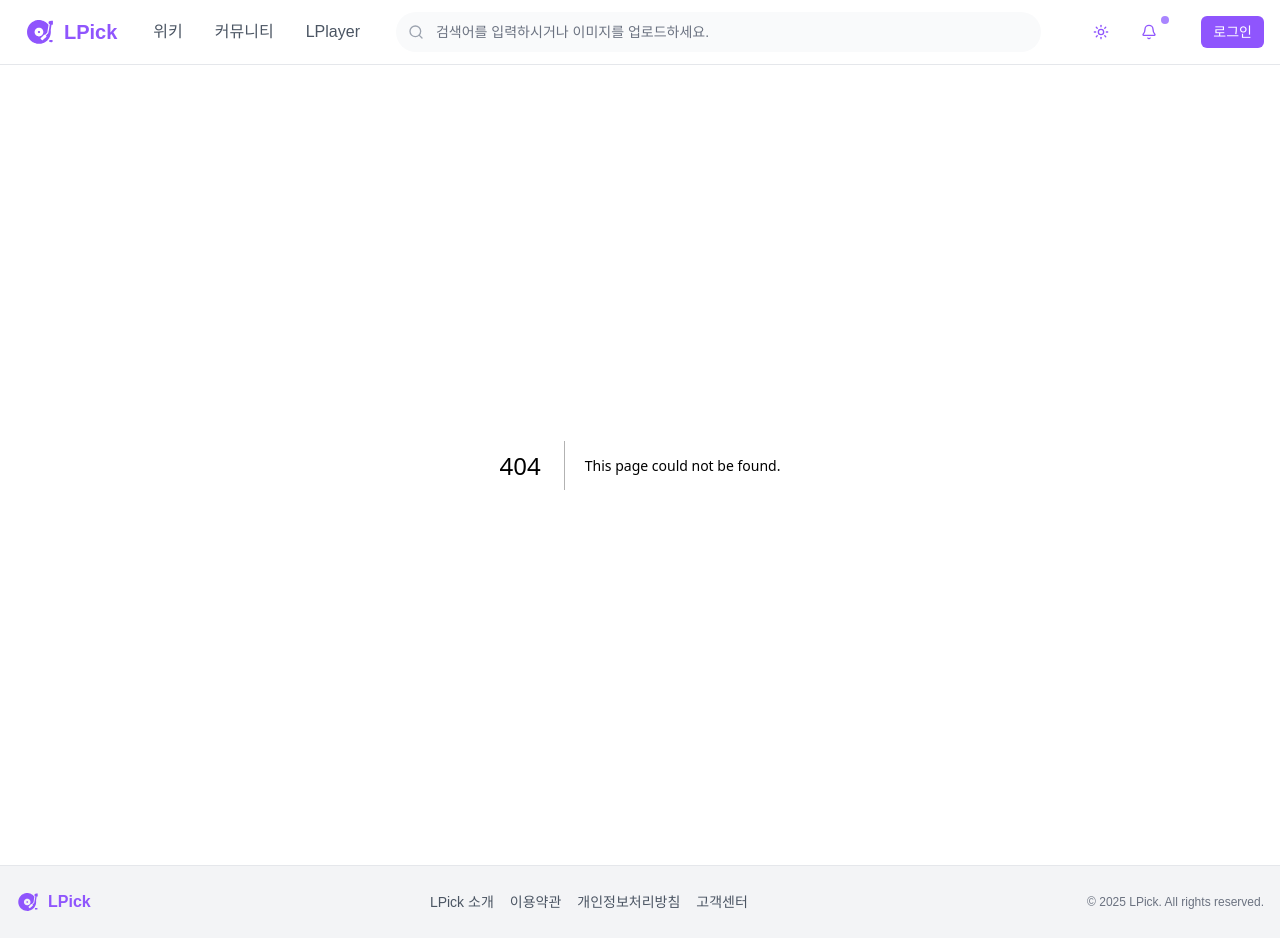
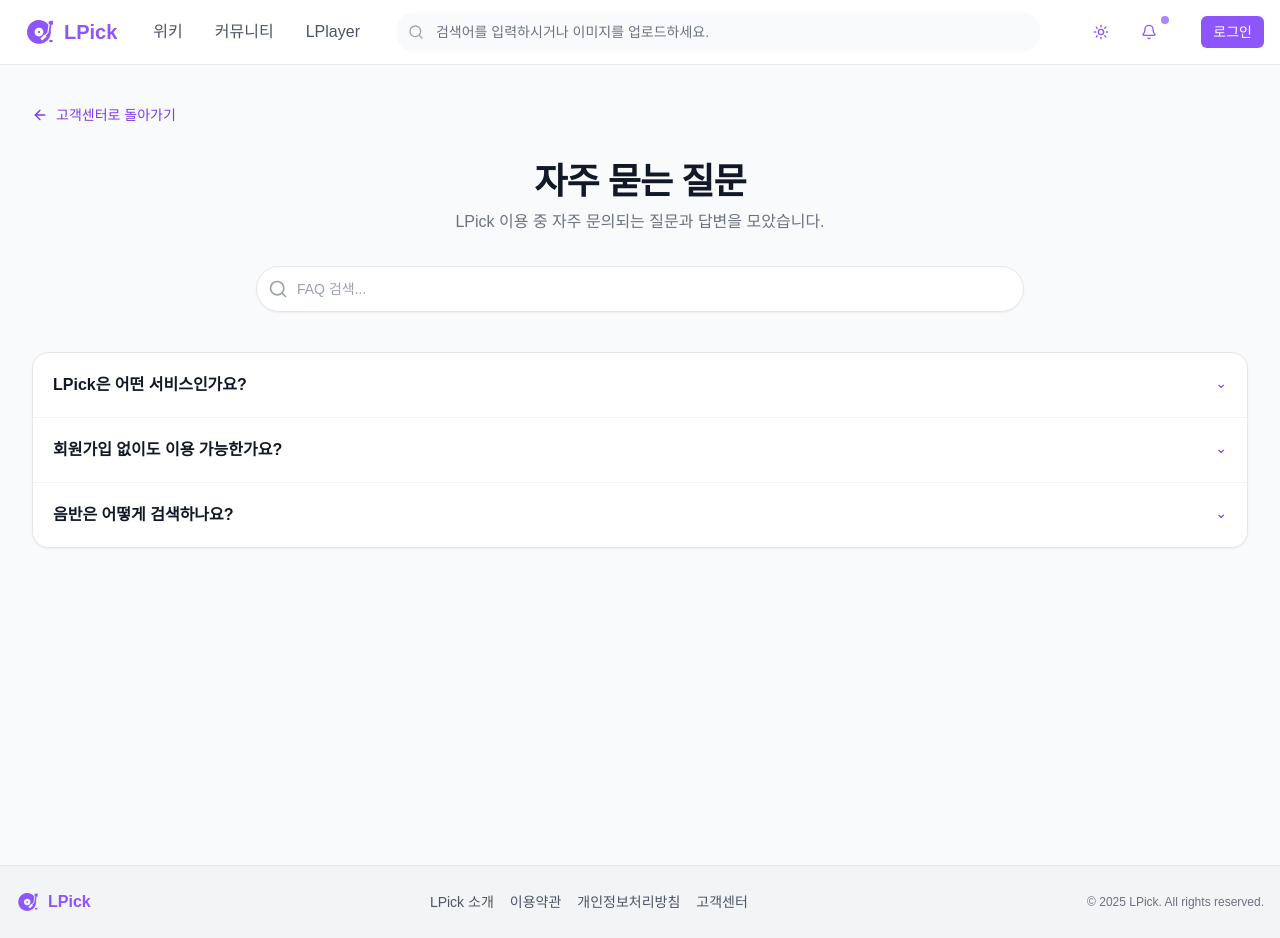
Before and after one commit to 404-Not-Found-DMU/lpick-frontend, a Next.js app: page /support/faq in a window 1280 px wide. Before the commit this address had no page. Built offline with nearby package versions, Linux system fonts and the light colour scheme.

Commit message:
feat: #29 FAQ 페이지 퍼블리싱

```diff
--- a/src/app/support/components/QuickActions.tsx
+++ b/src/app/support/components/QuickActions.tsx
@@ -58,7 +58,7 @@ export function QuickActions({ onSearch }: QuickActionsProps) {
             return (
               <Link
                 key={item.id}
-                href={item.id === 'expert' ? '/support/expert' : '#'}
+                href={item.id === 'expert' ? '/support/expert' : item.id === 'faq' ? '/support/faq' : '#'}
                 className={`rounded-2xl ${accent.cardBg} ${accent.cardBorder} border p-6 text-center shadow-sm hover:shadow-md transition-all duration-200 hover:-translate-y-0.5`}
               >
                 <div className={`mx-auto mb-3 flex h-10 w-10 items-center justify-center rounded-full ${accent.iconBg}`}>
--- /dev/null
+++ b/src/app/support/faq/page.tsx
@@ -0,0 +1,57 @@
+'use client'
+
+import Link from 'next/link'
+import { ArrowLeft, Search } from 'lucide-react'
+
+export default function FaqPage() {
+  return (
+    <div className="min-h-screen bg-gray-50 dark:bg-gray-900">
+      <div className="container mx-auto px-6 md:px-8 py-10">
+        <div className="max-w-[1440px] mx-auto">
+          {/* 상단 돌아가기 */}
+          <div className="mb-8">
+            <Link href="/support" className="inline-flex items-center gap-2 text-violet-600 hover:text-violet-700 dark:text-violet-400 dark:hover:text-violet-300">
+              <ArrowLeft className="h-4 w-4" />
+              <span className="text-sm font-medium">고객센터로 돌아가기</span>
+            </Link>
+          </div>
+
+          {/* 제목 */}
+          <div className="text-center mb-8">
+            <h1 className="text-3xl md:text-4xl font-extrabold text-gray-900 dark:text-gray-100 tracking-tight">자주 묻는 질문</h1>
+            <p className="mt-2 text-sm md:text-base text-gray-500 dark:text-gray-400">LPick 이용 중 자주 문의되는 질문과 답변을 모았습니다.</p>
+          </div>
+
+          {/* 검색 */}
+          <div className="max-w-3xl mx-auto mb-10">
+            <div className="relative">
+              <Search className="absolute left-3 top-1/2 -translate-y-1/2 w-5 h-5 text-gray-400" />
+              <input
+                type="text"
+                placeholder="FAQ 검색..."
+                className="w-full rounded-full border border-gray-200 bg-white px-10 py-3 text-sm placeholder-gray-400 shadow-sm hover:shadow focus:border-violet-500 focus:outline-none focus:ring-4 focus:ring-violet-500/20 dark:border-gray-700 dark:bg-gray-800 dark:text-gray-100"
+              />
+            </div>
+          </div>
+
+          {/* FAQ 아코디언 목록 (목업) */}
+          <div className="rounded-2xl border border-gray-200 dark:border-gray-700 bg-white dark:bg-gray-800 divide-y divide-gray-100 dark:divide-gray-700 shadow-sm">
+            {[
+              { q: 'LPick은 어떤 서비스인가요?', a: 'LP/오디오 애호가를 위한 위키, 커뮤니티, 플레이어를 제공하는 플랫폼입니다.' },
+              { q: '회원가입 없이도 이용 가능한가요?', a: '일부 공개 문서는 열람 가능하지만 참여와 관리 기능은 회원가입이 필요합니다.' },
+              { q: '음반은 어떻게 검색하나요?', a: '이미지/QR/텍스트 등 다양한 방식으로 검색할 수 있습니다.' },
+            ].map((item, idx) => (
+              <details key={idx} className="group p-5">
+                <summary className="cursor-pointer list-none flex items-start justify-between gap-4">
+                  <h3 className="font-semibold text-gray-900 dark:text-gray-100">{item.q}</h3>
+                  <span className="text-violet-600 dark:text-violet-400 text-sm group-open:rotate-180 transition-transform">⌄</span>
+                </summary>
+                <p className="mt-2 text-sm text-gray-600 dark:text-gray-300">{item.a}</p>
+              </details>
+            ))}
+          </div>
+        </div>
+      </div>
+    </div>
+  )
+}
```
